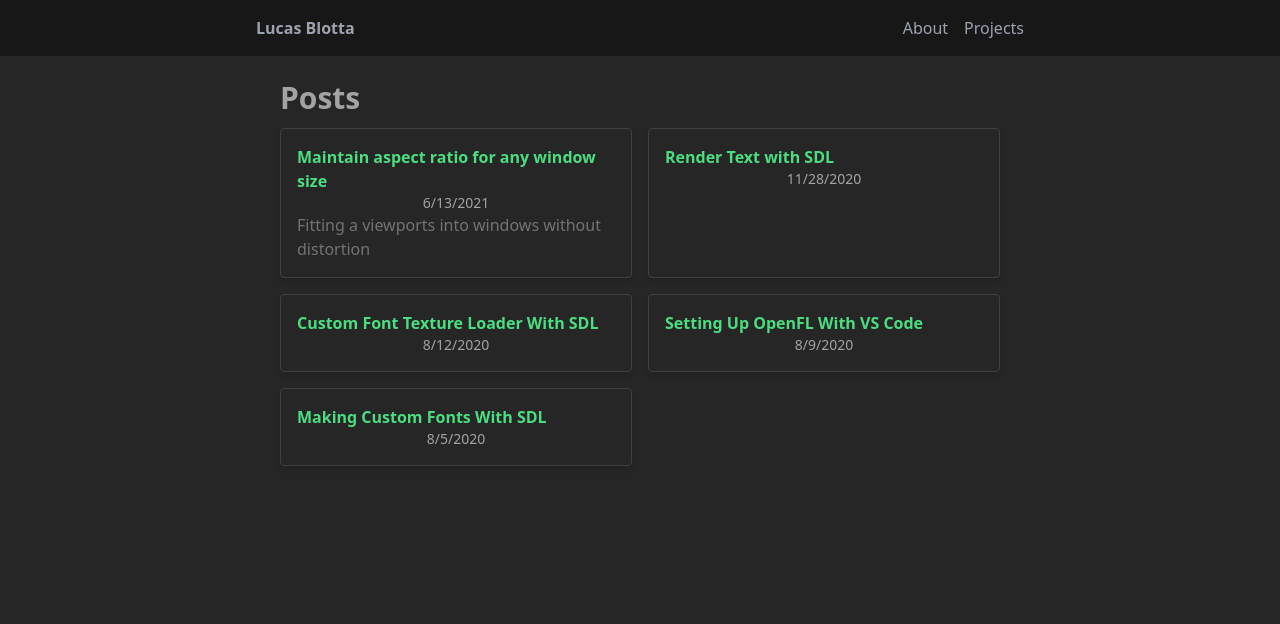
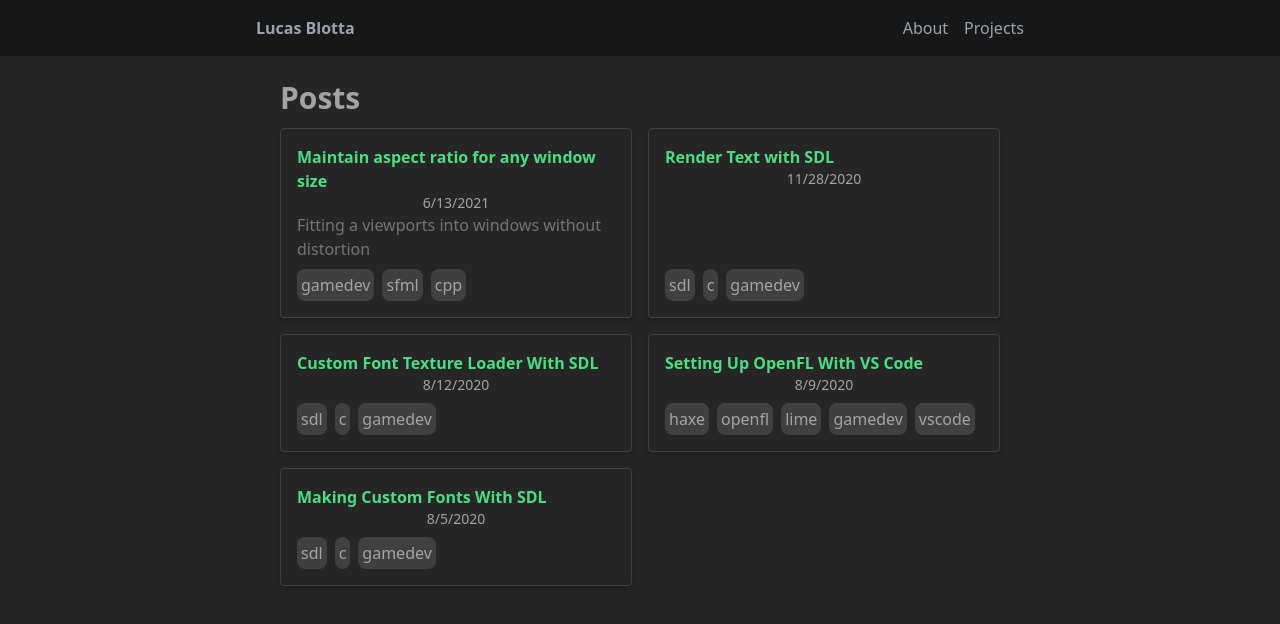
Before and after one commit to blotta/blog2, a Next.js app: page /posts in a window 1280 px wide. Shown: the top 624 px of the page. Built offline with nearby package versions, Linux system fonts and the light colour scheme.

Commit message:
post tags

```diff
--- a/content/posts/render-text-sdl.md
+++ b/content/posts/render-text-sdl.md
@@ -1,7 +1,10 @@
 ---
 title: "Render Text with SDL"
 date: 2020-11-28
-tags: sdl c gamedev
+tags:
+- sdl
+- c
+- gamedev
 ---
 A few months ago, I created a system to load a series of bytes and transform
 then into a SDL texture that could then be clipped and rendered as individual
--- a/src/app/components/PostMetadata.ts
+++ b/src/app/components/PostMetadata.ts
@@ -2,5 +2,6 @@ export interface PostMetadata {
     title: string;
     date: Date;
     subtitle: string;
+    tags: string[];
     slug: string;
 }
--- a/src/app/components/PostPreview.tsx
+++ b/src/app/components/PostPreview.tsx
@@ -1,14 +1,16 @@
 import Link from "next/link";
 import { PostMetadata } from "./PostMetadata";
+import TagList from "./TagList";
 
 const PostPreview = (props: PostMetadata) => {
   return (
-    <div className="border border-neutral-700 p-4 rounded shadow-md ">
+    <div className="border border-neutral-700 p-4 rounded shadow-md flex flex-col">
       <Link href={`/posts/${props.slug}`} >
         <h2 className="font-bold text-green-400 hover:underline">{props.title}</h2>
       </Link>
       <p className="text-sm text-neutral-400 text-center">{props.date.toLocaleDateString()}</p>
-      <p className="text-neutral-500">{props.subtitle}</p>
+      <p className="text-neutral-500 flex-grow">{props.subtitle}</p>
+      <TagList tags={props.tags} />
     </div>
   )
 }
--- /dev/null
+++ b/src/app/components/TagList.tsx
@@ -0,0 +1,12 @@
+import Link from "next/link";
+
+const TagList = (props: {tags: string[]}) => {
+  return (
+    <div className="flex flex-row gap-2 flex-wrap mt-2">
+      {props.tags.map(tag => (
+        <span className="p-1 bg-neutral-700 rounded-lg" key={tag}>{tag}</span>
+      ))}
+    </div>
+  )
+}
+export default TagList;
--- a/src/app/components/getPostMetadata.ts
+++ b/src/app/components/getPostMetadata.ts
@@ -15,6 +15,7 @@ const getPostMetadata = (): PostMetadata[] => {
       title: matterResult.data.title,
       date: matterResult.data.date,
       subtitle: matterResult.data.subtitle,
+      tags: matterResult.data.tags,
       slug: fileName.replace('.md', '')
     }
   })
--- a/src/app/posts/[slug]/page.tsx
+++ b/src/app/posts/[slug]/page.tsx
@@ -2,6 +2,7 @@ import fs from 'fs';
 import matter from 'gray-matter';
 import getPostMetadata from '@/app/components/getPostMetadata';
 import LBMarkdown from '@/app/components/LBMarkdown';
+import TagList from '@/app/components/TagList';
 
 const getPostContent = (slug: string) => {
   const folder = "content/posts/";
@@ -22,6 +23,7 @@ export default function PostPage(props: any) {
     return <div>
         <h1 className='text-3xl text-center font-bold text-green-500'>{post.data.title}</h1>
         <p className='text-center'>{post.data.date.toLocaleDateString()}</p>
+        <TagList tags={post.data.tags} />
         <LBMarkdown>{post.content}</LBMarkdown>
     </div>
 }
```
